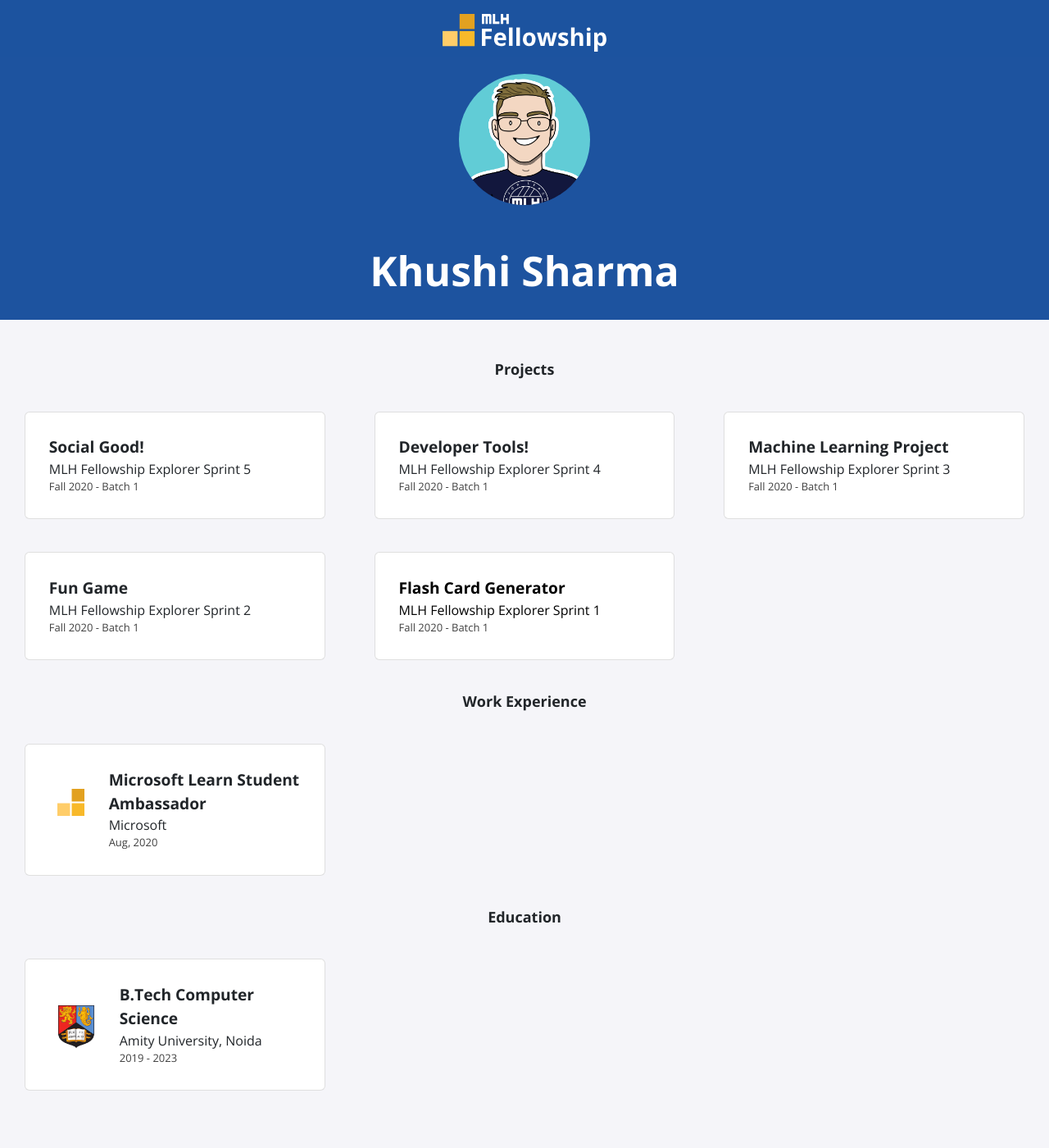
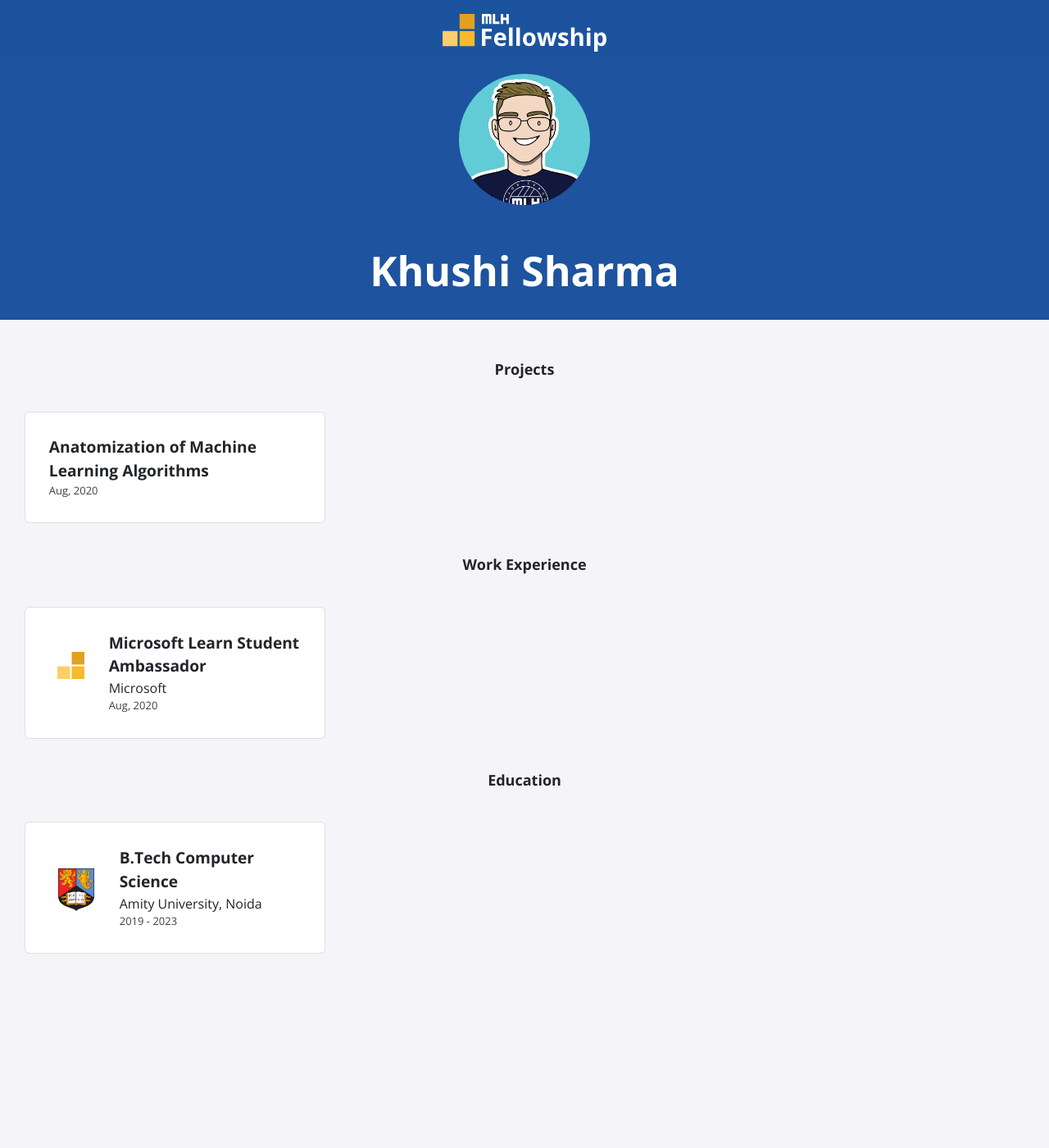
Before and after one commit to KhushiSharma22/KhushiSharma22.github.io, a Jekyll site: the page built from index.html, in a window 1280 px wide. Shown: the whole page at 82% size. Built offline with Jekyll 4.4.1, drawn with Linux system fonts in a browser that asks for light colours; nearby versions of some CDN libraries; after the commit the page ends 1233 px from its top, so only the background shows below that.

```diff
--- a/_data/projects.yml
+++ b/_data/projects.yml
@@ -1,20 +1,2 @@
-- title: Social Good!
-  event: MLH Fellowship Explorer Sprint 5
-  date: Fall 2020 - Batch 1
-
-- title: Developer Tools!
-  event: MLH Fellowship Explorer Sprint 4
-  date: Fall 2020 - Batch 1
-
-- title: Machine Learning Project
-  event: MLH Fellowship Explorer Sprint 3
-  date: Fall 2020 - Batch 1
-
-- title: Fun Game
-  event: MLH Fellowship Explorer Sprint 2
-  date: Fall 2020 - Batch 1
-
-- title: Flash Card Generator
-  event: MLH Fellowship Explorer Sprint 1
-  date: Fall 2020 - Batch 1
-  page-name: sprint1
+- title: Anatomization of Machine Learning Algorithms
+  date: Aug, 2020
```
